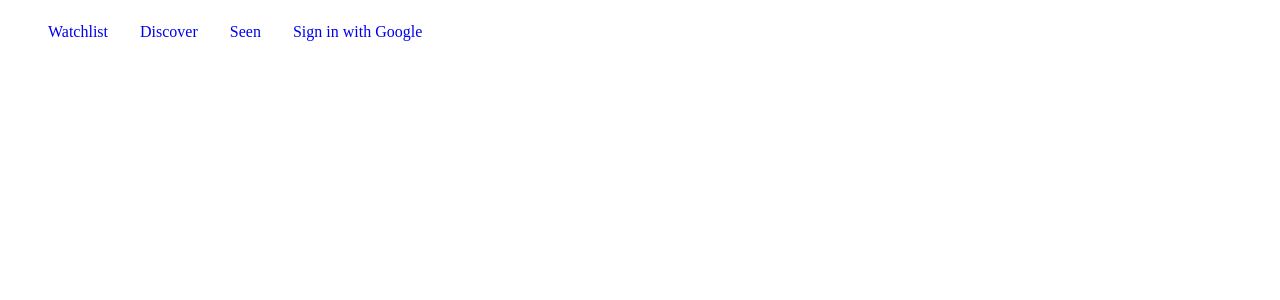
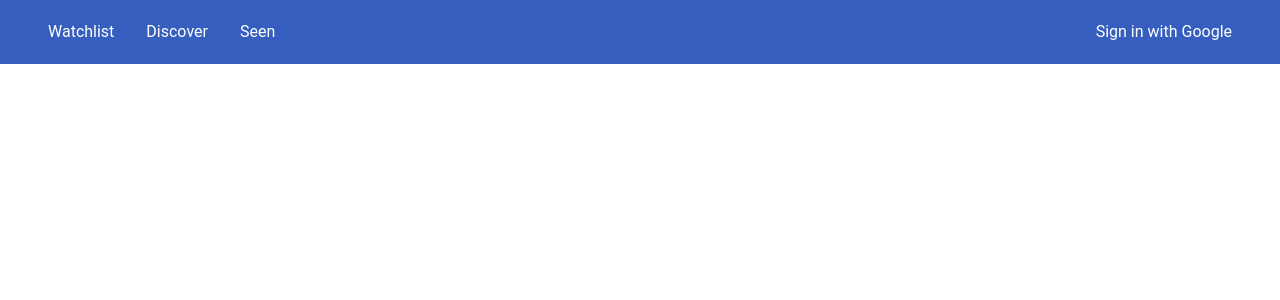
Before and after one commit to olliebeannn/all-seeing-eye, a React (Create React App) app in the folder client/: page / in a window 1280 px wide. Shown: the top 300 px of the page. Built offline with nearby package versions, Linux system fonts and the light colour scheme.

Commit message:
Added variables.scss file and base styling to header

```diff
--- a/client/src/components/App.js
+++ b/client/src/components/App.js
@@ -1,6 +1,7 @@
 import React, { Component } from 'react';
 
 import '../styles/reset.css';
+import './App.scss';
 import Header from './Header/Header';
 
 class App extends Component {
--- /dev/null
+++ b/client/src/components/App.scss
@@ -0,0 +1,5 @@
+@import '../styles/variables.scss';
+
+.App {
+	font-family: $base-font;
+}
--- a/client/src/components/Header/Header.scss
+++ b/client/src/components/Header/Header.scss
@@ -1,5 +1,8 @@
+@import '../../styles/variables.scss';
+
 .Header {
 	align-items: center;
+	background-color: $primary-color;
 	display: flex;
 	height: 64px;
 	padding: 0 32px;
@@ -11,6 +14,11 @@
 	padding: 16px;
 }
 
+.Header__item:last-of-type {
+	margin-left: auto;
+}
+
 .Header__item a {
+	color: $white;
 	text-decoration: none;
 }
--- /dev/null
+++ b/client/src/styles/variables.scss
@@ -0,0 +1,4 @@
+$primary-color: #365ebf;
+$white: #ffffff;
+
+$base-font: 'Roboto';
```
